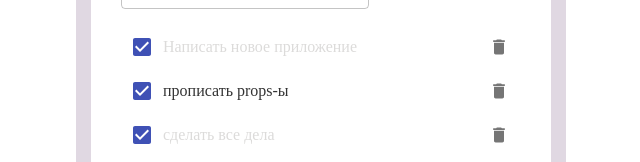
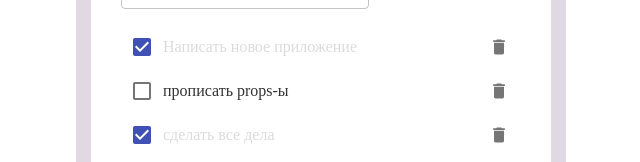
Before and after one commit to WebHeroSchool/lesson-15, a React (Create React App) app: page / in a window 1280 px wide. Shown: the part 160-322 px from the top of the page, without its empty margins (319-959 px from the left). Built offline with nearby package versions, Linux system fonts and the light colour scheme.

Commit message:
урок "Обработка событий"

```diff
--- a/src/components/App/App.js
+++ b/src/components/App/App.js
@@ -22,12 +22,14 @@
     ]
   };
 
+  onClickDone = isDone => console.log(isDone);
+
   render() {
     return (
       <div className={styles.wrap}>
         <h1 className={styles.title}>Важные дела:</h1>
         <InputItem />
-        <ItemList items={this.state.items} />
+        <ItemList items={this.state.items} onClickDone={this.onClickDone} />
         <Footer count={3} />
       </div>);
     }
--- a/src/components/Item/Item.js
+++ b/src/components/Item/Item.js
@@ -2,7 +2,7 @@
 import classnames from 'classnames';
 import styles from './Item.module.css';
 
-const Item = ({ value, isDone }) => (<span className={
+const Item = ({ value, isDone, onClickDone }) => (<span className={
   classnames({
     [styles.item]: true,
     [styles.done]: isDone
--- a/src/components/ItemList/ItemList.js
+++ b/src/components/ItemList/ItemList.js
@@ -5,19 +5,20 @@
 import IconButton from '@material-ui/core/IconButton';
 import DeleteIcon from '@material-ui/icons/Delete';
 
-const ItemList = ({ items }) => (
+const ItemList = ({ items, onClickDone }) => (
   <ul className={styles.itemList}>
   {items.map(item =>
     <li key={item.value} className={styles.item}>
     <Checkbox
-        defaultChecked
+      checked={item.isDone}
       color="primary"
       value="checkedG"
       inputProps={{
         'aria-label': 'secondary checkbox',
       }}
+      onClick={() => onClickDone(item.isDone)}
      />
-      <div className={styles.itemText}><Item value={item.value} isDone={item.isDone} /></div>
+     <div className={styles.itemText}><Item value={item.value} isDone={item.isDone} onClickDone={onClickDone} /></div>
      <div>
        <IconButton aria-label='delete'>
          <DeleteIcon fontSize='small' />
```
Lines whose indentation alone changed are shown as unchanged.
